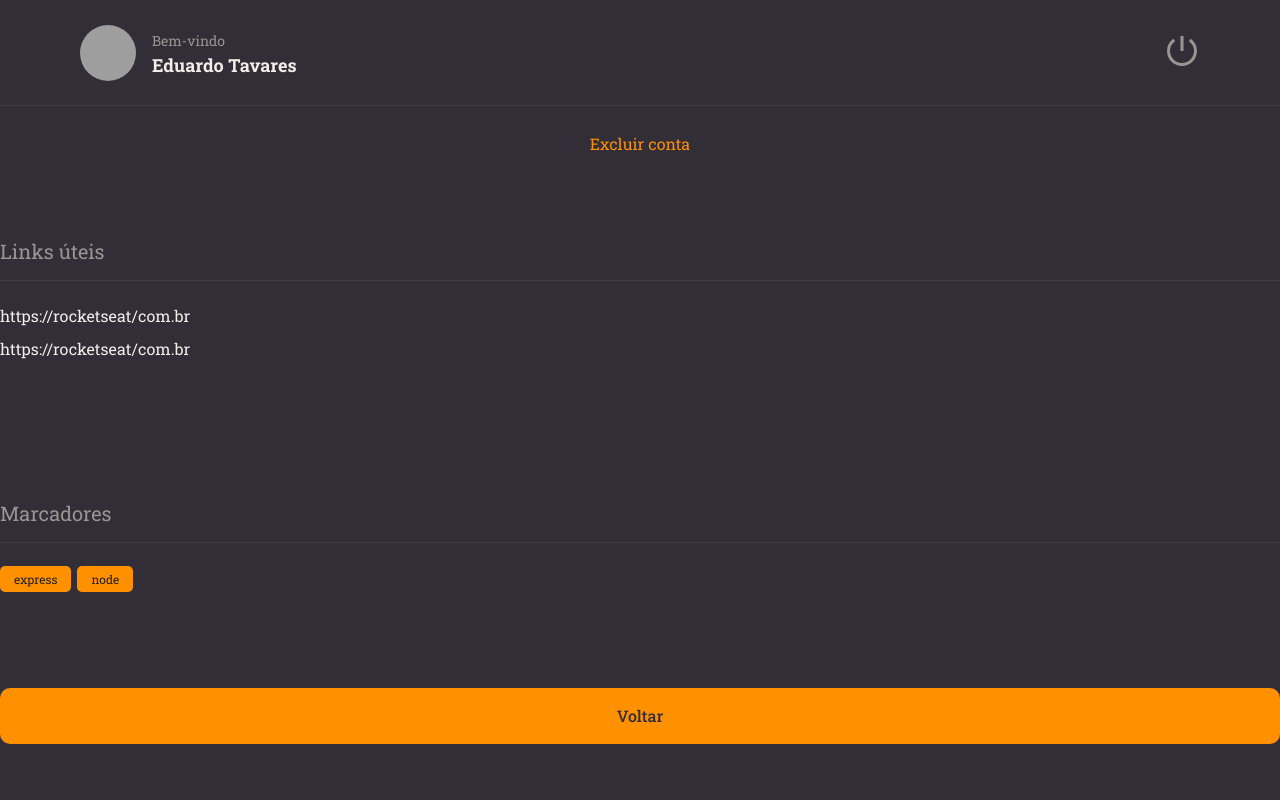
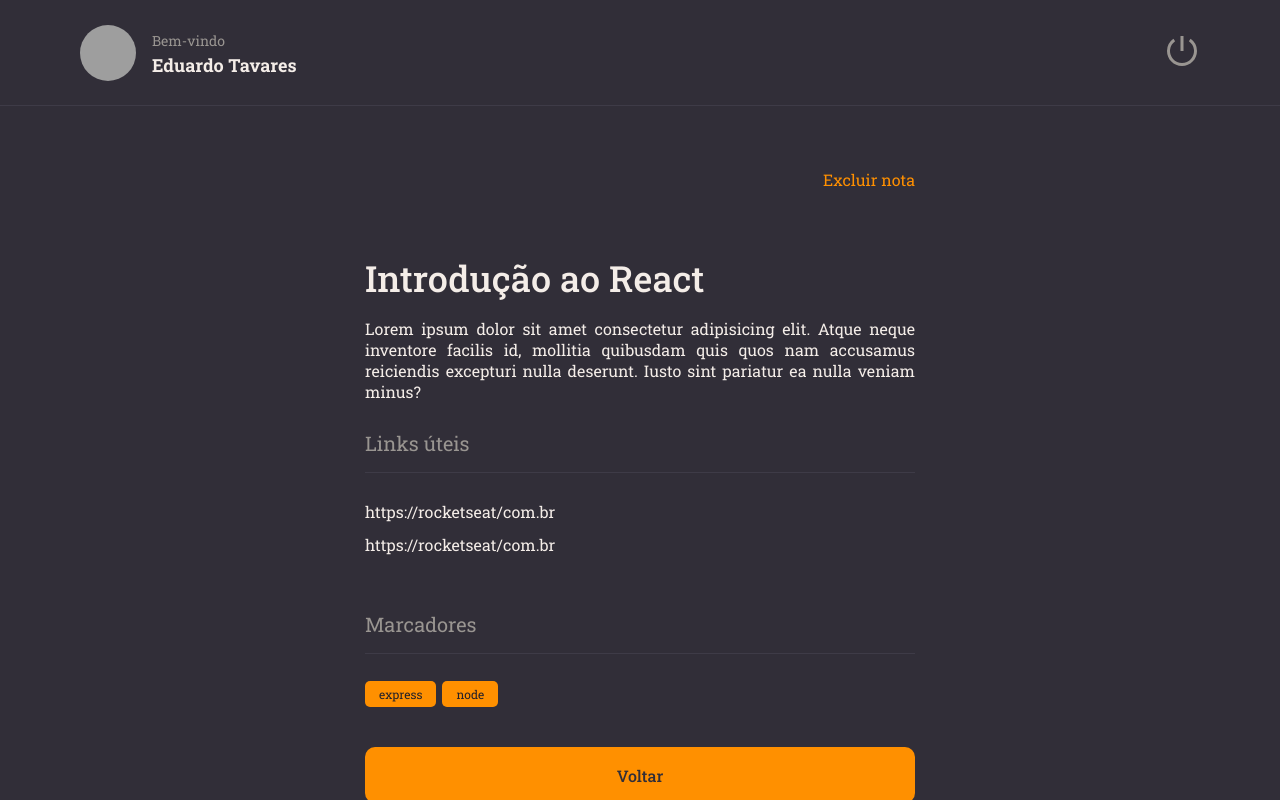
Before and after one commit to eduardotdev/rocketseat-explorer-09-intro-ao-reactjs, a React (Vite) app: page / in a window 1280 px wide. Built offline with nearby package versions, Linux system fonts and the light colour scheme; grey boxes are pictures that could not be loaded.

Commit message:
finalizando detalhes

```diff
--- a/src/components/Section/styles.js
+++ b/src/components/Section/styles.js
@@ -1,7 +1,7 @@
 import styled from 'styled-components'
 
 export const Container = styled.section`
-  margin: 56px 0 28px;
+  margin: 28px 0;
 
   > h2 {
     border-bottom-width: 1px;
@@ -9,7 +9,7 @@ export const Container = styled.section`
     border-bottom-color: ${({ theme }) => theme.COLORS.BACKGROUND_700};
 
     padding-bottom: 16px;
-    margin-bottom: 24px;
+    margin-bottom: 28px;
 
     color: ${({ theme }) => theme.COLORS.GRAY_100};
     font-size: 20px;
--- a/src/pages/Details/index.jsx
+++ b/src/pages/Details/index.jsx
@@ -1,17 +1,27 @@
-import { Container, Links } from './styles'
+import { Container, Content, Links } from './styles'
 
 import { Header } from '../../components/Header'
-import { Button } from '../../components/Button'
+import { ButtonText } from '../../components/ButtonText'
 import { Section } from '../../components/Section'
 import { Tag } from '../../components/Tag'
-import { ButtonText } from '../../components/ButtonText'
+import { Button } from '../../components/Button'
 
 export function Details() {
   return (
     <Container>
       <Header />
 
-      <ButtonText title="Excluir conta" />
+      <main>
+        <Content>
+          <ButtonText title="Excluir nota" />
+
+          <h1>Introdução ao React</h1>
+          <p>
+            Lorem ipsum dolor sit amet consectetur adipisicing elit. Atque neque
+            inventore facilis id, mollitia quibusdam quis quos nam accusamus
+            reiciendis excepturi nulla deserunt. Iusto sint pariatur ea nulla
+            veniam minus?
+          </p>
 
           <Section title="Links úteis">
             <Links>
@@ -30,6 +40,8 @@ export function Details() {
           </Section>
 
           <Button title="Voltar" />
+        </Content>
+      </main>
     </Container>
   )
 }
--- a/src/pages/Details/styles.js
+++ b/src/pages/Details/styles.js
@@ -9,6 +9,12 @@ export const Container = styled.div`
   grid-template-areas:
     'header'
     'content';
+
+  > main {
+    grid-area: content;
+    overflow-y: scroll;
+    padding: 64px 0;
+  }
 `
 
 export const Links = styled.ul`
@@ -22,3 +28,27 @@ export const Links = styled.ul`
     }
   }
 `
+
+export const Content = styled.div`
+  max-width: 550px;
+  margin: 0 auto;
+
+  display: flex;
+  flex-direction: column;
+
+  > button:first-child {
+    align-self: flex-end;
+  }
+
+  > h1 {
+    font-size: 36px;
+    font-weight: 500;
+    padding-top: 64px;
+  }
+
+  > p {
+    font-size: 16px;
+    margin-top: 16px;
+    text-align: justify;
+  }
+`
```
Lines whose indentation alone changed are shown as unchanged.
